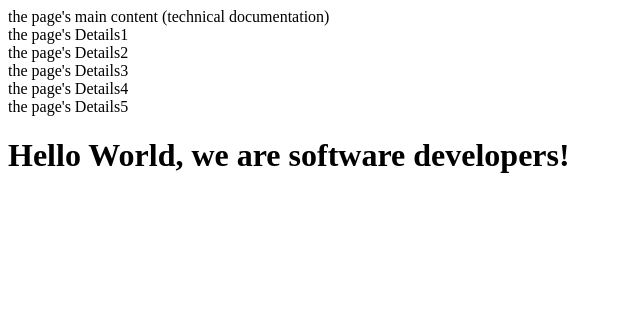
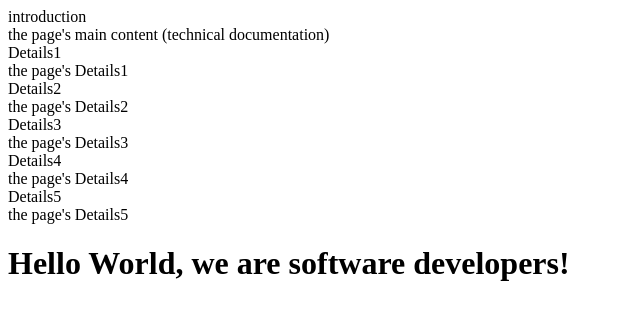
Before and after one commit to DoPeTMySTiC/Maniple-and-Johnny, a plain HTML site: page index.html in a window 1280 px wide. Shown: the whole page, without its empty margins (0-640 px from the left). Drawn offline with Linux system fonts and the light colour scheme.

Commit message:
added sections id

```diff
--- a/index.html
+++ b/index.html
@@ -9,22 +9,29 @@
   <body>
     <script src="https://cdn.freecodecamp.org/testable-projects-fcc/v1/bundle.js"></script>
     <main id="main-doc">
-      <section class="main-section" id="technical documentation">
+
+      <section class="main-section" id="introduction">
+        <header>introduction</header>
         the page's main content (technical documentation)
       </section>
       <section class="main-section" id="Details1">
+        <header>Details1</header>
         the page's Details1
       </section>
       <section class="main-section" id="Details2">
+        <header>Details2</header>
         the page's Details2
       </section>
       <section class="main-section" id="Details3">
+        <header>Details3</header>
         the page's Details3
       </section>
       <section class="main-section" id="Details4">
+        <header>Details4</header>
         the page's Details4
       </section>
       <section class="main-section" id="Details5">
+        <header>Details5</header>
         the page's Details5
       </section>
     </main>
```
